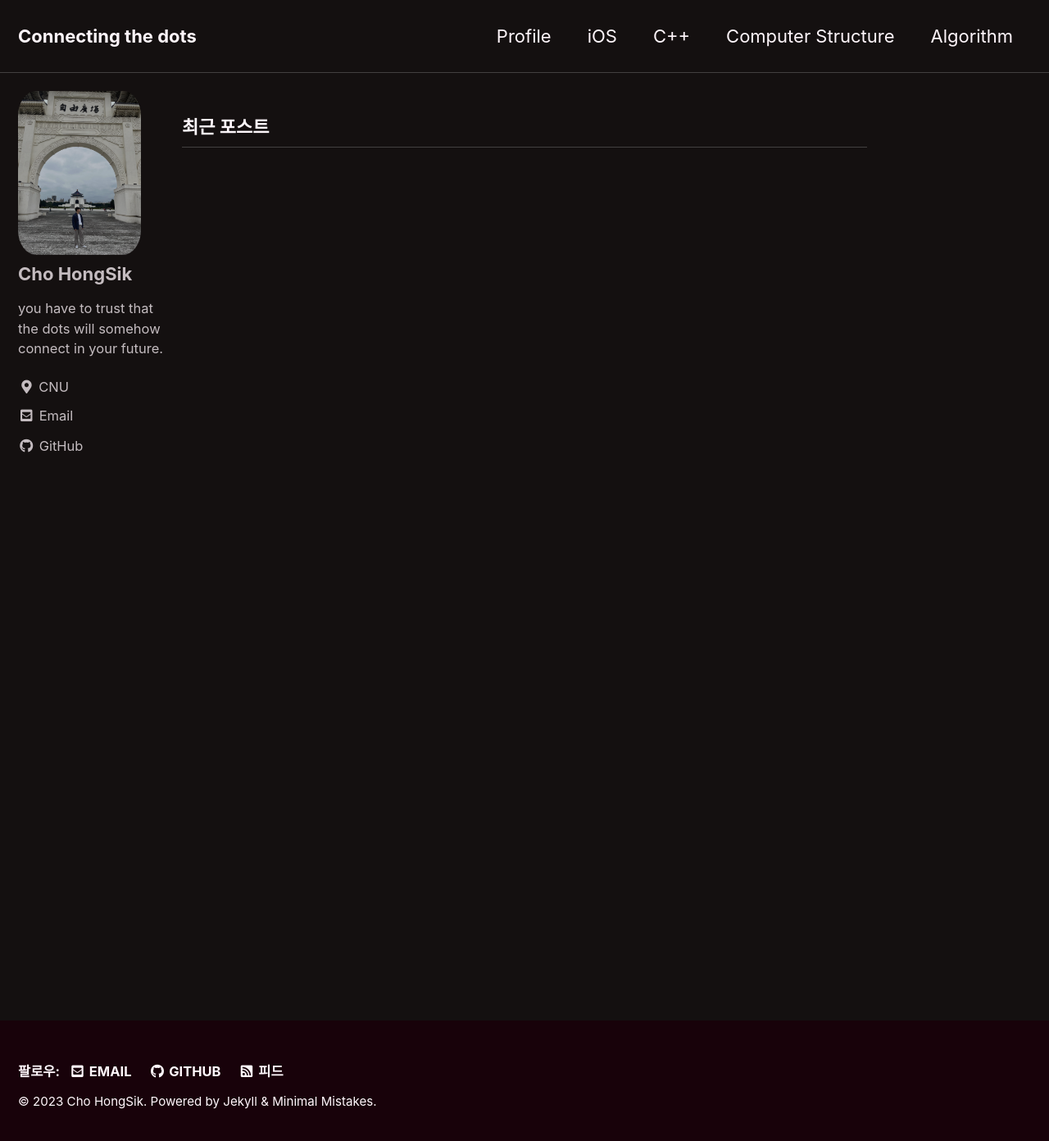
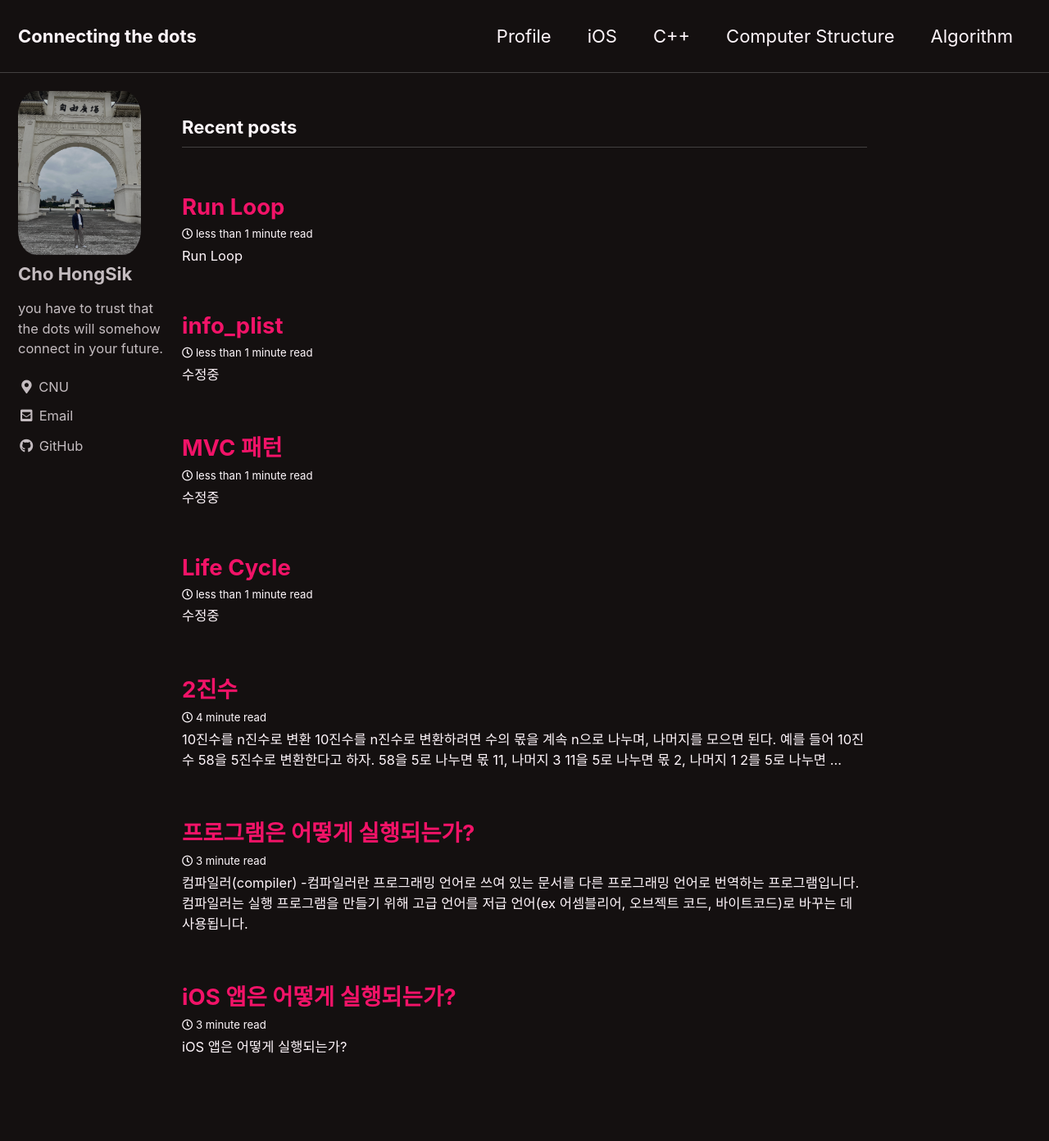
Before and after one commit to Daolove0323/Daolove0323.github.io, a Jekyll site: the page built from index.html, in a window 1280 px wide and 1400 px high. Shown: the top 1392 px of the window at 82% size. Built offline with Jekyll 4.4.1, drawn with Linux system fonts in a browser that asks for light colours; cached includes are drawn as plain includes; the list of posts is cut into pages by our own code; part of the change alters nothing that is shown.

Commit message:
postUpdated

````diff
--- a/_config.yml
+++ b/_config.yml
@@ -1,7 +1,7 @@
 minimal_mistakes_skin    : "neon" # "default", "air", "aqua", "contrast", "dark", "dirt", "neon", "mint", "plum", "sunrise"
 
 # Site Settings
-locale                   : "ko-KR"
+locale                   : "en-US"
 title                    : "Connecting the dots"
 title_separator          : "-"
 subtitle                 : # "__"
@@ -110,7 +110,7 @@ author:
       # url: "https://facebook.com/"
     - label: "GitHub"
       icon: "fab fa-fw fa-github"
-      url: "https://Daolove0323.github.com/"
+      url: "https://github.com/Daolove0323"
     - label: "Instagram"
       icon: "fab fa-fw fa-instagram"
       # url: "https://instagram.com/"
@@ -132,7 +132,7 @@ footer:
       # url: "https://facebook.com/"
     - label: "GitHub"
       icon: "fab fa-fw fa-github"
-      url: "https://Daolove0323.github.com/"
+      url: "https://github.com/Daolove0323/"
     - label: "Instagram"
       icon: "fab fa-fw fa-instagram"
       # url: "https://instagram.com/"
--- /dev/null
+++ b/_posts/2023-03-16-How iOS app runs.md
@@ -0,0 +1,96 @@
+---
+layout: single
+categories:
+  - iOS
+title: "iOS 앱은 어떻게 실행되는가?"
+---
+
+## iOS 앱은 어떻게 실행되는가?
+<hr/>
+
+C언어 기반 애플리케이션들은 main() 함수로부터 시작된다.
+이를 엔트리 포인트(Entry Point)라고 하는데, 운영체제가 애플리케이션 내부의 main() 함수를 호출하면 여기에 작성된 코드들이 연쇄적으로 실행되는 방식이다.
+Objective-C 또한 C를 기반으로 하기에, Ojective-C로 만들어진 iOS 앱 또한 main() 함수로부터 시작된다.
+
+Objective-C 기반의 Xcode 프로젝트를 생성했을 때 main.m 파일에 생성되는 main() 함수는 다음과 같다.
+
+```
+int main(int argc, char * argv[]) {
+    @autoreleasepool {
+        // Setup code that might create autoreleased objects goes here.
+        appDelegateClassName = NSStringFromClass([AppDelegate class]);
+        }
+    return UIApplicationMain(argc, argv, nil, appDelegateClassName);
+}
+```
+
+main() 함수는 운영체제로부터 전달받은 두 값(argc, argv)과 AppDelegate 클래스의 이름을 이용해 UIApplicationMain() 함수를 호출한다.
+> NSStringFromClass() : 클래스의 이름을 String 으로 반환하는 함수
+> @autoreleasepool{} : 여기에 저장된 객체들은 release message를 연기했다가 풀이 relaease될 때, 저장된 모든 객체에 release message를 보낸다.
+
+
+### UIApplicationMain() 함수
+<hr/>
+
+UIApplicationMain() 함수는 iOS 앱의 엔트리 포인트라고 할 수 있을 정도로 매우 중요하며, 함수의 선언은 다음과 같다. (Objective-C, Swift)
+```
+int UIApplicationMain(int argc, char * _Nullable *argv, NSString *principalClassName, NSString *delegateClassName);
+```
+```
+func UIApplicationMain(
+    _ argc: Int32,
+    _ argv: UnsafeMutablePointer<UnsafeMutablePointer<CChar>?>,
+    _ principalClassName: String?,
+    _ delegateClassName: String?
+) -> Int32
+```
+
+UIApplicationMain() 함수의 파라미터는 argc, argv, principalClassName, delegateClassName 이 있다.
+argc와 argv는 대부분 main() 함수의 인자와 일치하며 각각 argv의 개수, arguments의 변수 리스트이다.
+principalClassName은 UIApplication 클래스(혹은 서브 클래스)의 이름이다. 만약 이 값이 nil인 경우, UIApplication으로 가정된다.
+delegateClassName은 인스턴스화될 delegate의 클래스 이름이다.
+UIApplicationMain() 함수의 반환형은 int이지만, 이 함수는 결코 반환하지 않는다. 홈 버튼을 눌러 앱을 나가더라도, 앱은 백그라운드로 넘어간다.
+
+> 만약 principalClassName에 UIApplication의 서브 클래스를 지정하면 delegateClassName에도 그 서브 클래스가 지정되며, 서브 클래스의 인스턴스는 application-delegate 메시지를 받는다.
+> 앱의 메인 nib 파일에서 delegate 객체를 로드하는 경우에는 delegateClassName를 nil로 지정한다.
+
+
+### UIApplicationMain() 함수의 역할
+<hr/>
+
+- application 객체와 delegate 객체를 생성하고, 두 객체를 연결한다.
+- 앱의 run loop와 같은 main event loop를 설정한다.
+- 앱의 Info.plist이 로드할 메인 nib 파일(NSMainNibFile Key나 그 값이 유효한 nib 파일 이름 포함)을 지정하면, 이를 로드한다.
+- 스토리보드 파일로부터 앱의 유저 인터페이스를 읽어들이고, 커스텀 코드를 호출해 앱 생성 초기 설정을 구현한다.
+
+
+### UIApplication
+<hr/>
+
+UIApplication 객체는 UIApplicationMain() 함수로부터 만들어지며, 모든 iOS 앱은 단 하나의 UIApplication 인스턴스를 가진다.
+UIApplication 객체는 사용자 이벤트의 초기 라우팅을 처리하여, 컨트롤 객체(UIControl 클래스의 객체)로부터 전달받은 액션 메시지를 적절한 타겟 오브젝트로 전달한다.
+UIApplication 객체는 open windows(UIWindow 객체)를 유지함으로써, 앱의 UIView 객체를 다시 불러올 수 있다.
+UIApplication class는 UIApplicationDelegate 프로토콜을 준수하고 프로토콜의 특정 메서드를 반드시 실행하는 delegate를 정의한다. 그리고 그 UIApplication 객체는 그 delegate에게 적절하게 대응할 수 있도록 중요한 runtime events(앱 실행, 메모리 부족 경고, 앱 종료)를 전달한다.
+앱들은 서로 리소스(이미지 파일, 이메일)를 특정 메서드를 통해 협력적으로 관리한다.
+예를 들면 앱은 이 메서드에 이메일 주소를 전달하여 메일 앱을 실행하고 메시지를 보여줄 수 있다.
+UIApplication 클래스의 API들은 디바이스의 특정 동작을 다룰 수 있다.
+(예를 들어 일시적으로 터치 이벤트의 입력을 중단, 푸시 알림 설정, 실행 취소 및 되돌리기,  URL scheme을 처리하기 위해 등록된 앱이 있는지 확인, 백그라운드에서 작업을 마칠 수 있도록 앱의 실행 연장, 로컬 알림 설정 및 해지, 원격 컨트롤 이벤트 수신 조정, 앱 상태 복구)
+대부분의 앱은 UIApplication를 서브 클래스할 필요가 없으며, 대신 시스템과 앱의 상호작용을 관리하기 위해 app delegate를 사용한다.
+매우 드문 경우 만약 앱이 시스템보다 먼저 데이터 수신을 다뤄야 할 때, UIApplication을 서브 클래스하고 sendEvent: 또는 sendAction:to:from:forEvent: 메서드를 오버라이드 하여 사용 지정 이벤트나 action dispatching 메커니즘을 수행할 수 있다. 가로챈 이벤트를 처리한 후에는 super.sendEvent(event) 메서드를 호출하여 시스템에 다시 돌려줘야 한다. 이벤트를 가로채는 것은 극히 일부여야 하며 가능한 한 피하는 것이 좋다.
+UIApplication 객체는 사실상 앱 그자체이며 커스텀 코드와 앱의 기능이라 생각하는 것들은 다 UIApplication에 포함된 하위 객체이다.
+앱을 실행하면 초기 구동 과정을 거쳐 앱 프로세스가 메모리에 올라가는데, 이때의 앱 프로세스가 곧 UIApplication 객체라고 봐도 무방하다.
+
+### AppDelegate
+<hr/>
+
+AppDelegate 또한 UIApplication과 마찬가지로 앱내에서 단 하나의 인스턴스만 생성된다.
+또한 앱이 처음 만들어질 때 객체가 생성되고 앱이 종료되면 소멸된다. 앱과 생명 주기를 함께 한다.
+따라서 AppDelegate 객체에 데이터를 저장하면 앱이 종료될 때까지 데이터를 유지할 수 있다.
+
+### @main
+그런데 Swift 기반의 xCode 프로젝트를 생성해도 우리가 위에서 배웠던 main.m 파일을 찾을 수 없다.
+이는 UIKit 프레임워크 안에 main 함수 구현을 숨겼기 때문인데, 우리는 대신 이를 @main 어노테이션으로 대체한다.
+
+이후 이벤트 루프를 만드는 등 실행에 필요한 준비를 진행하고, 실행 완료 직전, AppDelegate의 application(\_:didFinishLaunchingWithOptions:) 메소드를 호출하며 앱은 실행된다.
+
+수정중..
--- /dev/null
+++ b/_posts/2023-03-17-Howprogramexcutes.md
@@ -0,0 +1,103 @@
+---
+layout: single
+categories:
+  - Cpp
+title: "프로그램은 어떻게 실행되는가?"
+---
+
+<h2>컴파일러(compiler)</h2>
+-컴파일러란 프로그래밍 언어로 쓰여 있는 문서를 다른 프로그래밍 언어로 번역하는 프로그램입니다.<br>
+컴파일러는 실행 프로그램을 만들기 위해 고급 언어를 저급 언어(ex 어셈블리어, 오브젝트 코드, 바이트코드)로 바꾸는 데 사용됩니다.<br><br>
+
+* 어셈블리어(assembly language) : 기계어와 일대일 대응하는 컴퓨터 프로그래밍의 저급 언어<br>
+* 기계어(machine code) : CPU가 직접 해독하고 실행할 수 있는 비트 단위로 쓰인 컴퓨터 언어
+
+
+<h2>인터프리터(interpreter)</h2>
+-인터프리터란 이전에 컴파일된 기계어 없이 코드를 바로 실행하는 프로그램입니다.<br>
+컴파일러는 문서 전체를 읽고 한 번에 번역하는 반면, 인터프리터는 코드를 한 줄씩 읽으며 바로 기계어로 번역해 실행하기 때문에 오브젝트 파일을 만들지 않습니다.<br>
+
+<h2>컴파일러와 인터프리터</h2>
+-컴파일러는 코드 전체를 읽고 기계어로 번역합니다. 따라서 컴파일 타임은 길지만 런타임이 짧습니다.<br>
+오브젝트 파일을 생성하므로 메모리를 비교적 많이 사용하며, 코드 전체를 컴파일해야 하므로 코드 수정이 어려운 편입니다.<br>
+관련 프로그래밍 언어로는 C, C++ 등이 있습니다.<br><br>
+
+인터프리터는 런타임 중 코드를 한 줄씩 읽어 실행합니다. 따라서 런타임이 긴 편입니다.<br>
+오브젝트 파일을 생성하지 않아 메모리를 비교적 적게 사용하며, 한 줄씩 읽기 때문에 코드 수정이 용이합니다.<br><br>
+관련 프로그래밍 언어로는 HTML, JavaScript, Python, Ruby가 있습니다.
+
+
+<h2>하이브리드 기법</h2>
+-컴파일 기법과 인터프리터 기법을 혼합한 형태입니다.<br>
+고급 언어로 작성된 프로그램을 쉽게 해석할 수 있도록 중간 언어로 번역(컴파일) 후,  프로그램을 해석(인터프리터)하여 실행합니다.<br>
+대표적인 하이브리드 언어인 Java로 예로 들겠습니다.<br><br>
+
+(1) 개발자가 자바 소스 코드(.java)를 작성합니다.<br>
+(2) 자바 컴파일러가 소스 코드를 컴파일하여 바이트코드로 작성된 파일(.class)를 생성합니다.<br>
+(3) 바이트코드 파일을  JVM(Java Virtual Machine)의 메모리에 올립니다.<br>
+(4) 자바 인터프리터가 바이트코드 파일을 한줄씩 읽어가면서 실행합니다.<br>
+
+추가적으로 최근 JVM은 실행 속도가 느린 인터프리터 방식의 문제를 해결하기 위해 JIT컴파일러를 지원합니다.<br>
+
+* JIT 컴파일(Just-In-Time) : 실행 전 파일 전체를 기계어로 번역하는 정적 컴파일 방식이 아닌, 런타임 중 일부 바이트코드를 기계어로 번역하는 방식. 번역된 기계어를 캐싱에 남겨둬 같은 코드가 반복 시, 다시 컴파일 하지 않고 재사용합니다.
+* 바이트코드(bytecode, p-code) : 특정 하드웨어가 아닌 가상머신에서 돌아가는 바이너리 코드. 하드웨어 의존도가 떨어지며 이식성이 높습니다.<br>
+
+
+<h2>C언어의 컴파일 과정</h2>
+-C언어로 작성된 소스 코드는 컴파일 과정을 통해 실행할 수 있는 프로그램이 됩니다.<br>
+컴파일은 전처리 - 컴파일 - 어셈블 - 링킹, 4단계에 거쳐 진행됩니다.<br>
+C로 작성된 HelloWorld.c라는 문서를 예를 들겠습니다.
+
+
+<h3>전처리(preprocessing)</h3>
+컴파일 전 실행되는 전처리기라는 프로그램으로 문서를 전처리합니다.<br>
+전처리기가 실행되면 각 코드 파일에서 지시자를 찾는데, 지시자란 #으로 시작해서 줄바꿈으로 끝나는 코드입니다.<br>
+
+<h4>헤더 파일 삽입</h4>
+<b>#include<파일명></b> 지시자는 그 위치에 파일을 복사합니다.<br>
+헤더 파일을 include 하는 것은 함수를 사용하기 전, 함수의 원형을 선언하는 C언어의 특성 때문입니다.
+
+<h4>매크로 치환 및 적용</h4>
+<b>#define</b> 지시자를 통해 매크로를 정의할 수 있습니다.<br>
+매크로 상수 : <b>#define Pi 3.1415</b>, 문서 내 모든 Pi를 상수 3.1415로 치환합니다.<br>
+매크로 함수 : <b>#define SQUARE(X) X*X</b>, 문서 내 SQUARE(X)라는 패턴을 X*X라는 수식으로 치환합니다.<br>
+
+전처리 과정을 통해 문서를 컴파일할 준비를 마칩니다.<br>
+또한 전처리 후 HelloWorld.c 파일에서 hello.i 파일을 생성합니다.
+
+
+<h3>컴파일(compile)</h3>
+컴파일 과정은 크게 전단부, 중단부, 후단부로 나눌 수 있습니다.
+
+<h4>전단부(Front-end)</h4>
+전단부에서는 언어 종속적인 부분을 처리합니다.<br>
+어휘 분석, 구문 분석, 의미 분석을 통해 소스코드가 해당 언어로 올바르게 작성되었는지 확인하고, 중단부로 넘겨줄 GIMPLE 트리(소스 코드를 트리 형태로 작성한 자료구조)를 생성합니다.
+
+<h4>중단부(Middle-end)</h4>
+중단부에서는 아키텍처 비종속적인 최적화를 수행합니다.<br>
+전단부에서 넘겨받은 GIMPLE Tree를 SSA(Static Single Assignment) 형태로 변환 후 아키택처 비종속적인 최적화를 수행 후, 후반부에서 사용할 RTL(Resister Transfer Language, 고급언어와 어셈블리어의 중간 형태)를 생성한다.
+
+*아키텍처 비종속적 최적화 : CPU 아키텍처에 구애받지 않고 공통적으로 수행할 수 있는 최적화.
+
+<h4>후단부(Back-end)</h4>
+후단부에서는 아키텍처 종속적인 최적화를 수행합니다.<br>
+중단부에서 넘겨받은 RTL를 이용해 아키텍처 종속적인 최적화를 수행 후 어셈블리 코드를 생성합니다.<br>
+아키텍처 종속적인 최적화를 수행하면 해당 아키텍처만 이해할 수 있는 언어가 되기 때문에 다른 아키텍처에서는 어셈블리 코드를 해석할 수 없습니다.<br>
+전처리가 끝난 HelloWorld.i 파일을 컴파일하면 어셈블리 코드로 이루어진 HelloWorld.s 파일이 생성됩니다.
+
+*아키텍처 종속적 최적화 : 명령어를 아키텍처 별로 더 효율적인 명령어로 대체하는 등 아키텍처 특성에 따른 최적화.
+
+
+<h3>어셈블(assemble)</h3>
+컴파일 후 어셈블리어로 작성된 HelloWorld.s 파일은 어셈블러에 의해 기계어로 어셈블됩니다.<br>
+어셈블러에 의해 생성되는 오브젝트 파일(hello.o)은 명령어와 데이터가 들어있는 ELF 바이너리 포맷 구조를 가집니다.<br>
+이는 링커가 여러 개의 오브젝트 파일을 하나의 실행파일로 묶을 때, 각 파일의 정보를 효과적으로 파악하기 위해 일정한 규칙을 가지도록 형식화 해둔 것입니다.<br>
+오브젝트 파일은 바이너리 코드의 형태이지만 아직 완전한 기계어가 아니기에 아직 실행할 수 없습니다.
+
+<h3>링크(linking)</h3>
+오브젝트 파일은 링킹 과정을 통해 실행 가능한 실행파일(HelloWorld.exe)로 만들어집니다.<br>
+링커는 오브젝트 파일들과 프로그램에 사용된 표준 C 라이브러리, 사용자 라이브러리들을 링크합니다.<br>
+printf() 함수와 같은 표준 라이브러리 함수들은 미리 컴파일 되어 있기 때문에 링킹 과정만 거치면 사용할 수 있습니다.<br>
+
+이러한 과정을 통해 C언어로 작성된 프로그램이 실행됩니다.<br>
+ HelloWorld.exe 파일을 실행하면, 바이너리 파일의 내용들이 RAM으로 할당되어 동작하게 됩니다.
--- /dev/null
+++ b/_posts/2023-03-18-binarycode.md
@@ -0,0 +1,104 @@
+---
+layout: single
+categories:
+  - ComputerStructure
+title: "2진수"
+---
+
+### 10진수를 n진수로 변환
+10진수를 n진수로 변환하려면 수의 몫을 계속 n으로 나누며, 나머지를 모으면 된다.
+예를 들어 10진수 58을 5진수로 변환한다고 하자.
+```
+58을 5로 나누면 몫 11, 나머지 3
+11을 5로 나누면 몫 2, 나머지 1
+2를 5로 나누면 몫 0, 나머지 2
+```
+가 되고, 나머지 3, 1, 2를 역순으로 붙힌 213이 58을 5진수로 변환한 값이다.
+
+### n진수를 10진수로 변환
+거꾸로 n진수를 10진수로 변환하 값은 각 자리수의 숫자와 자리수의 곱의 합이다.
+예를 들어 5진수 213을 10진수로 변환한다고 하자.
+213(5) = 2 * 5^2 + 1 * 5^1 + 3 & 5^0
+이므로 50 + 5 + 3 = 58이 된다.
+
+### 소수에서의 변환
+10진수 소수를 n진수 소수로 변환하는 것도 위와 비슷한다.
+대신 수를 n으로 나누는 것이 아닌 곱을 반복하며 정수를 모으면 된다.
+이 때 소수가 0이 되거나 자릿수의 개수가 충분할때까지 반복한다.
+예를 들어 10진수 0.6875를 2진수로 변환한다고 하자.
+```
+0.6875 * 2 = 1.375, 정수 1, 소수 0.375
+0.375 * 2 = 0.75, 정수 0, 소수 0.75
+0.75 * 2 = 1.5, 정수 1, 소수 0.5
+0.5 * 2 =. 1.0, 정수 1, 소수 0
+```
+가 되고, 정수 1, 0, 1, 1를 붙힌 0.1011이 0.6875를 2진술 변환한 값이다.
+
+정수 부분과 소수 부분을 둘 다 가진 경우, 정수와 소수를 개별적으로 반환하고 둘을 결합한다.
+
+### 2진수, 8진수, 16진수의 변환
+8은 2^3, 16은 2^4이기 때문에 2진수, 8진수, 16진수는 서로 변환이 간단하다.
+2진수 3개씩 묶어서 변환하면 8진수, 4개씩 묶어서 변환하면 16진수가 된다.
+예를 들어 (001 011 111 110 . 111 101 000 110)(2)를 8진수로 변환하기 위해 . 좌우로 3개씩 묶어서 8진수로 바꾸면 1376.7506이 된다.
+마찬가지로 이 숫자를 16진수로 표현하려면 0010 1111 1110 . 1111 0100 0110이 되므로 , 2fe.f46이 된다.
+8진수, 16진수에서 2진수로의 변환은 반대로 하면 된다.
+
+### 보수
+n진수 r자리의 숫자 N에 대해 (n-1)의 보수는 (n^r - 1) -N으로 정의한다.
+또한 같은 수에 대해 n의 보수는 n^r - N(N != 0)이고, N이 0일 경우 0으로 정의한다.
+예를 들어 10진수 12345에 대한 9의 보수는 87654이며 10의 보수는 87655이다.
+
+2진수에서 1의 보수는 0을 1로 1을 0으로 변환하면 되고, 2의 보수는 1의 보수에 1을 더하면 된다.
+또한 보수한 값을 원래대로 되돌리려면 보수의 보수를 취하면 된다.
+
+### 보수를 통한 부호없는 두 수의 마이너스 연산
+보수를 이용하면 마이너스 연산을 할 수 있다.
+피감수 M에 감수 N에 대한 r의 보수를 더하면(n은 N의 자리수).
+M + (r^n - N) = M - N + r^n 이다.
+이때, M >= N 이라면 최종자리올림(r^n)을 생성할 것이며 이것은 버리게 되면 결과는 M - N이다.
+M < N 이라면 M - N + r^n의 합에 대한 r의 보수를 구하고, - 부호를 붙힌다. (2진수의 1의 보수, 2의 보수 체계에서 M -N + 2^n의 합은 이미 음수표현이다.)
+양의 정수의 뺄셈은 (r - 1)의 보수를 통해서도 수행할 수 있다.
+(r - 1)의 보수는 r의 보수보다 1이 작다. 따라서  M >= N 인 경우, 최종자리올림을 제거하고 1을 더해주어야 한다.
+M < N 인 경우에는 마찬가지로 합에 대한 보수를 구하고 - 부호를 붙힌다.
+
+### 2진수의 음수표현
+이진수의 음수표현은 다음 세가지가 있다.
+2의 보수 방식(Signed 2's Complement) - 2의 보수로 바꾸어 음수를 표현
+1의 보수 방식(Signed 1's Complement) - 1의 보수로 바꾸어 음수를 표현
+부호 크기 방식(Signed magnitude) - 가장 왼쪽 비트의 값을 1로 바꾸어 음수를 표현
+
+부호 크기 방식은 부호와 크기를 분리해서 다뤄야해서 컴퓨터의 산술 연산에 적합하지 않다.
+1의 보수 방식은 마이너스 연산시 1을 더해주어야 하는 번거로움이 있다.
+또 위 두방식은 0이 두 개(+0, -0)이라는 단점이 있다.
+하지만 1의 보수는 1을 0으로, 0을 1로 바꾸는 논리 보수 연산과 동일하므로 논리연산으로는 유용하다.
+
+2진수의 보수 방식에서는 음수또한 양수와 동일한 방식으로 덧셈, 뺄셈 연산을 한다.
+즉 컴퓨터는 두 형식의 산술 연산에 단 하나의 하드웨어 회로를 필요로 하고, 따라서 보수 방식은 컴퓨터 시스템의 거의 모든 산술 연산 장치에서 사용된다.
+
+### BCD 코드
+BCD(Binary Coded Decimal) 코드는 4비트를 이용해 10진수를 표현한 방식이다. (1은 0001, 2는 0010, 3은 0011 등)
+135를 BCD 코드로 표현하면 0001 0011 0101 이다.
+그런데 같은 135를 2진수로 표현하면 1000 0111 이다.
+BCD 코드는 12비트인 반면 2진수는 8비트이다.
+즉 BCD 코드는 같은 수를 표현하기 위해 2진수보다 더 많은 비트를 사용한다.
+이는 BCD 코드를 통해 표현하는 10진수가 2의 배수가 아니기 때문에 1010부터 1111까지 6개의 값을 낭비하기 때문이다.
+또한 6개의 값이 유효하지 않기에 연산에도 어려움이 있다.
+예를 들어 9 + 4를 BCD 코드로 연산해보자.
+1001 + 0100 = 1101의 결과가 나오는데 1101은 BCD코드에서 유효하지 않는 값이다.
+즉 BCD코드에서 덧셈 시 값이 1001(9) 보다 크다면 0110(6)을 더해주어야 한다.
+
+### 아스키 코드
+아스키 코드(ASCII, American Standard Code for Information Interchange)는 7비트를 이용해 128개의 문자를 코드화한 것이다.
+예를 들어 문자 A는 아스키 코드로 100 0001, 9는 아스키 코드로 011 1001이다.
+이 외에도 특수문자(!, ?), 제어문자(NULL, BS(Backspace)) 등을 포함하고 있다.
+
+### 오류 검출 코드
+데이터 통신에서 오류를 검출하기 위해 아스키 코드에 8번째 비트를 추가한다.
+이를 패리티 비트(parity bit)라고 하는데, 1의 개수를 홀수나 짝수로 맞추기 위함이다.
+짝수 패리티에서는 1의 개수가 짝수, 홀수 패리티에서는 1의 개수가 홀수개여야 하는데, 이를 통해 데이터 통신에서 오류를 검출할 수 있다.
+만일 홀수 패리티에서 1의 개수가 짝수라면, 1개, 3개와 같이 홀수 개의 오류가 발생한 것이다.
+만일 짝수개의 오류가 발생한다면 오류를 검출하지 못한다.
+```
+예를 들어 아스키 코드 A(100 0001)을 짝수 패리티하면 0100 0001이 된다.
+마찬가지로 아스키 코드 S(101 0011)을 홀수 패리티하면 1101 0011이 된다.
+```
--- /dev/null
+++ b/_posts/2023-03-20-LifeCycle.md
@@ -0,0 +1,8 @@
+---
+layout: single
+categories:
+  - iOS
+title: "Life Cycle"
+---
+
+### 수정중
--- /dev/null
+++ b/_posts/2023-03-20-MVC.md
@@ -0,0 +1,8 @@
+---
+layout: single
+categories:
+  - iOS
+title: "MVC 패턴"
+---
+
+### 수정중
--- /dev/null
+++ b/_posts/2023-03-20-info_plist.md
@@ -0,0 +1,8 @@
+---
+layout: single
+categories:
+  - iOS
+title: "info_plist"
+---
+
+### 수정중
--- /dev/null
+++ b/_posts/2023-03-20-runLoop.md
@@ -0,0 +1,12 @@
+---
+layout: single
+categories:
+  - iOS
+title: "Run Loop"
+---
+
+### Run Loop
+
+수정중
+
+> souce : https://developer.apple.com/library/archive/documentation/Cocoa/Conceptual/Multithreading/RunLoopManagement/RunLoopManagement.html
````
Also changed, not shown: 2 other files.
